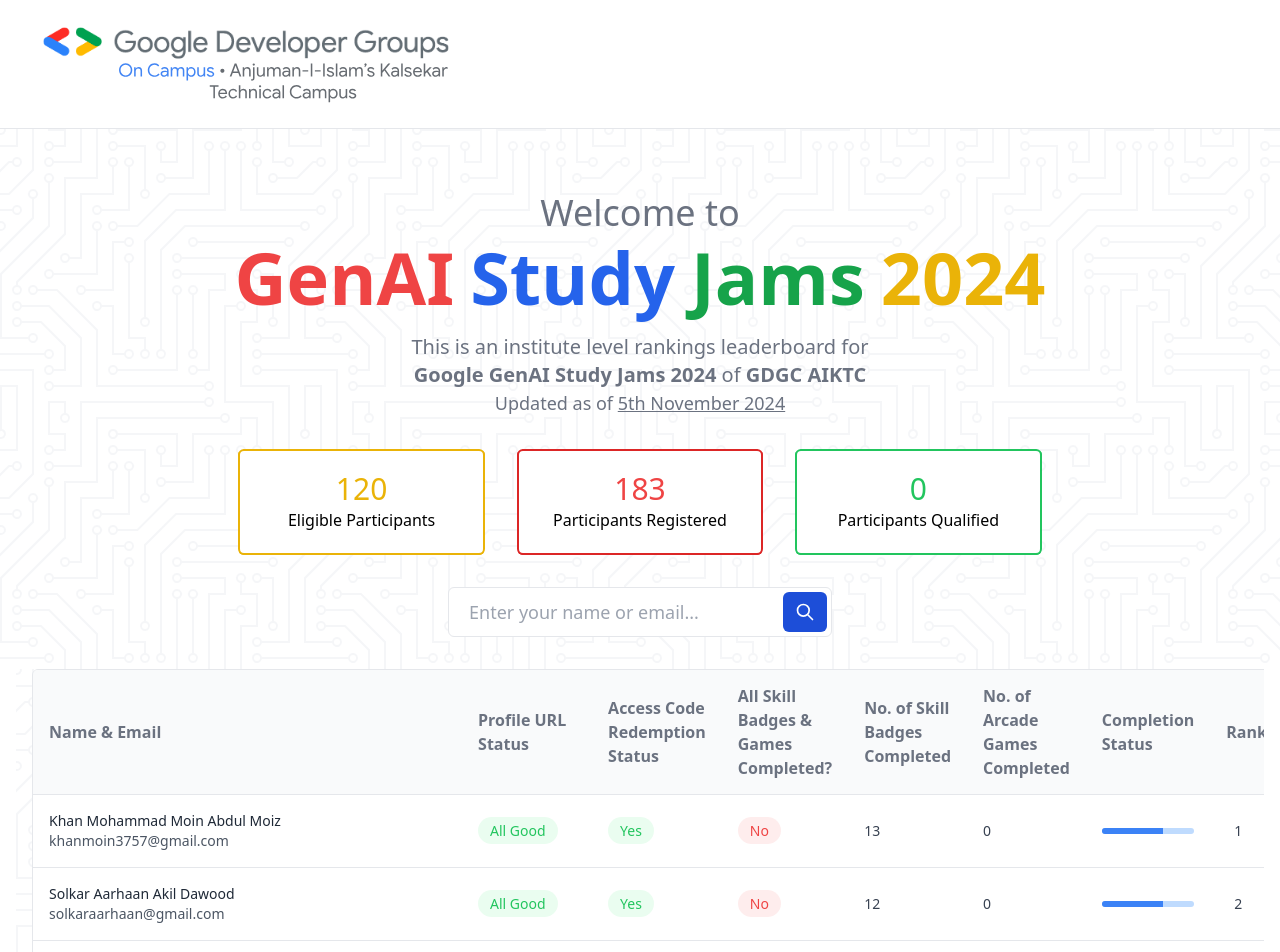
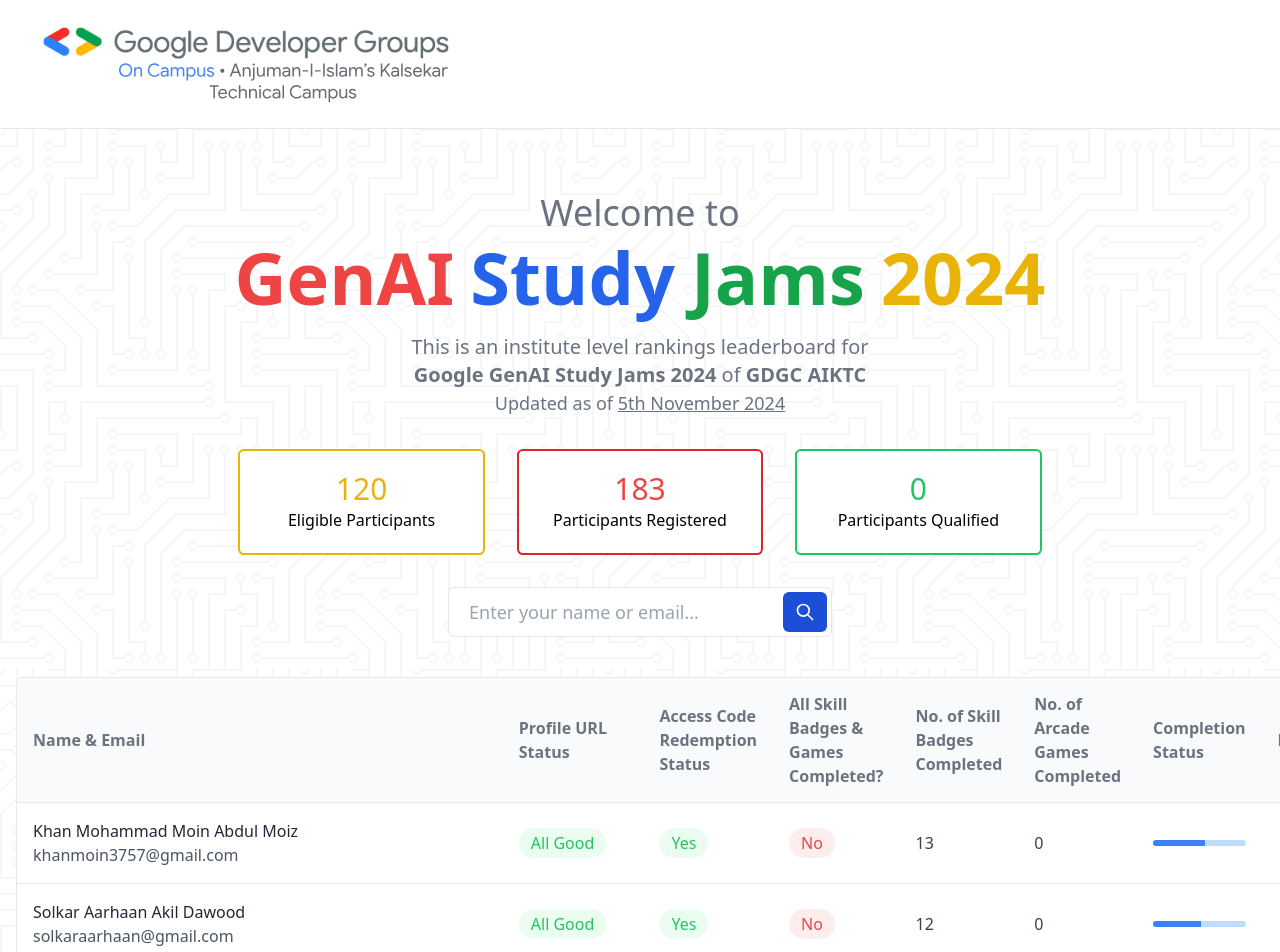
Before and after one commit to GDGC-AIKTC/GenAI-StudyJams-Leaderboard-24, a React (Vite) app: page / in a window 1280 px wide. Shown: the top 952 px of the page. Built offline with nearby package versions, Linux system fonts and the light colour scheme.

Commit message:
Refactor Home component: remove unused width calculation function, update table cell styling, and apply inline styles for dynamic width

```diff
--- a/src/Home.jsx
+++ b/src/Home.jsx
@@ -5,32 +5,6 @@
 import Logo from "./assets/logo.svg";
 
 function Home() {
-  function getWidthClassName(percentage) {
-    const roundedPercentage = Math.round(percentage);
-
-    if (roundedPercentage >= 90) {
-      return "w-full";
-    } else if (roundedPercentage >= 80) {
-      return "w-11/12";
-    } else if (roundedPercentage >= 70) {
-      return "w-10/12";
-    } else if (roundedPercentage >= 60) {
-      return "w-9/12";
-    } else if (roundedPercentage >= 50) {
-      return "w-8/12";
-    } else if (roundedPercentage >= 40) {
-      return "w-7/12";
-    } else if (roundedPercentage >= 30) {
-      return "w-6/12";
-    } else if (roundedPercentage >= 20) {
-      return "w-5/12";
-    } else if (roundedPercentage >= 10) {
-      return "w-4/12";
-    } else {
-      return "w-0";
-    }
-  }
-
   const [leaderboardData, setLeaderboardData] = useState([]);
   const [searchQuery, setSearchQuery] = useState("");
 
@@ -197,9 +171,9 @@
           </form>
         </div>
       </div>
-      <section className="px-4 ml-6 my-2 lg:mx-4 lg:my-0 lg:overflow-hidden overflow-x-auto pattern">
+      <section className="px-4 pl-10 my-2 lg:px-4 lg:my-0 lg:overflow-hidden overflow-x-auto pattern">
         <div className="flex flex-col mb-6">
-          <div className="-mx-4 -my-2 sm:-mx-6 lg:-mx-8 ">
+          <div className="-mx-4 sm:-mx-6 lg:-mx-8 ">
             <div className="inline-block min-w-full py-2 align-middle md:px-6 lg:px-8 mr-6 lg:mr-0">
               <div className="overflow-hidden border border-gray-200 rounded-md">
                 <table className="table-fixed divide-y divide-gray-200">
@@ -241,75 +215,78 @@
                     ) : (
                       filteredData.map((row, index) => (
                         <tr key={index}>
-                          <td className="px-4 py-4 text-sm font-medium whitespace-nowrap">
+                          <td className="px-4 py-4 text-md font-medium whitespace-nowrap">
                             <div>
                               <h2 className="font-medium text-gray-800">
                                 {row["User Name"]}
                               </h2>
-                              <p className="text-sm font-normal text-gray-600">
+                              <p className="font-normal text-gray-600">
                                 {row["User Email"]}
                               </p>
                             </div>
                           </td>
-                          <td className="px-4 py-4 text-sm font-medium whitespace-nowrap">
+                          <td className="px-4 py-4 text-md font-medium whitespace-nowrap">
                             {
                               row["Profile URL Status"] === "All Good" ? (
-                                <div className="inline px-3 py-1 text-sm font-normal rounded-full text-green-500 bg-green-100/60">
+                                <div className="inline px-3 py-1 font-normal rounded-full text-green-500 bg-green-100/60">
                                   {row["Profile URL Status"]}
                                 </div>
                               ) : (
-                                <div className="inline px-3 py-1 text-sm font-normal rounded-full text-red-500 bg-red-100/60 text-center">
+                                <div className="inline px-3 py-1 font-normal rounded-full text-red-500 bg-red-100/60 text-center">
                                   Wrong URL
                                 </div>
                               )
                             }
                           </td>
-                          <td className="px-4 py-4 text-sm font-medium whitespace-nowrap">
+                          <td className="px-4 py-4 text-md font-medium whitespace-nowrap">
                             {
                               row["Access Code Redemption Status"] === "Yes" ? (
-                                <div className="inline px-3 py-1 text-sm font-normal rounded-full text-green-500 bg-green-100/60">
+                                <div className="inline px-3 py-1 font-normal rounded-full text-green-500 bg-green-100/60">
                                   {row["Access Code Redemption Status"]}
                                 </div>
                               ) : (
-                                <div className="inline px-3 py-1 text-sm font-normal rounded-full text-red-500 bg-red-100/60">
+                                <div className="inline px-3 py-1 font-normal rounded-full text-red-500 bg-red-100/60">
                                   {row["Access Code Redemption Status"]}
                                 </div>
                               )
                             }
                           </td>
-                          <td className="px-4 py-4 text-sm whitespace-nowrap">
+                          <td className="px-4 py-4 text-md whitespace-nowrap">
                             {
                               row["All Skill Badges & Games Completed"] === "Yes" ? (
-                                <div className="inline px-3 py-1 text-sm font-normal rounded-full text-green-500 bg-green-100/60">
+                                <div className="inline px-3 py-1 font-normal rounded-full text-green-500 bg-green-100/60">
                                   {row["All Skill Badges & Games Completed"]}
                                 </div>
                               ) : (
-                                <div className="inline px-3 py-1 text-sm font-normal rounded-full text-red-500 bg-red-100/60">
+                                <div className="inline px-3 py-1 font-normal rounded-full text-red-500 bg-red-100/60">
                                   {row["All Skill Badges & Games Completed"]}
                                 </div>
                               )
                             }
                           </td>
-                          <td className="px-4 py-4 text-sm whitespace-nowrap">
+                          <td className="px-4 py-4 text-md whitespace-nowrap">
                             <div>
                               <h4 className="text-gray-700">
                                 {row["# of Skill Badges Completed"]}
                               </h4>
                             </div>
                           </td>
-                          <td className="px-4 py-4 text-sm whitespace-nowrap">
+                          <td className="px-4 py-4 whitespace-nowrap">
                             <div>
                               <h4 className="text-gray-700">
                                 {row["# of Arcade Games Completed"]}
                               </h4>
                             </div>
                           </td>
-                          <td className="px-4 py-4 text-sm whitespace-nowrap">
+                          <td className="px-4 py-4 text-md whitespace-nowrap">
                             <div className="w-full h-1.5 bg-blue-200 overflow-hidden rounded-full">
-                              <div className={`bg-blue-500 h-1.5 ${getWidthClassName(row["percentage"])}`}></div>
+                              <div
+                                className="bg-blue-500 h-1.5"
+                                style={{ width: `${row["percentage"]}%` }} // Use inline style for dynamic width
+                              ></div>
                             </div>
                           </td>
-                          <td className="px-4 py-4 text-sm whitespace-nowrap">
+                          <td className="px-4 py-4 text-md font-bold whitespace-nowrap">
                             <div>
                               <h4 className="text-gray-700 pl-2">{row["rank"]}</h4>
                             </div>
```
